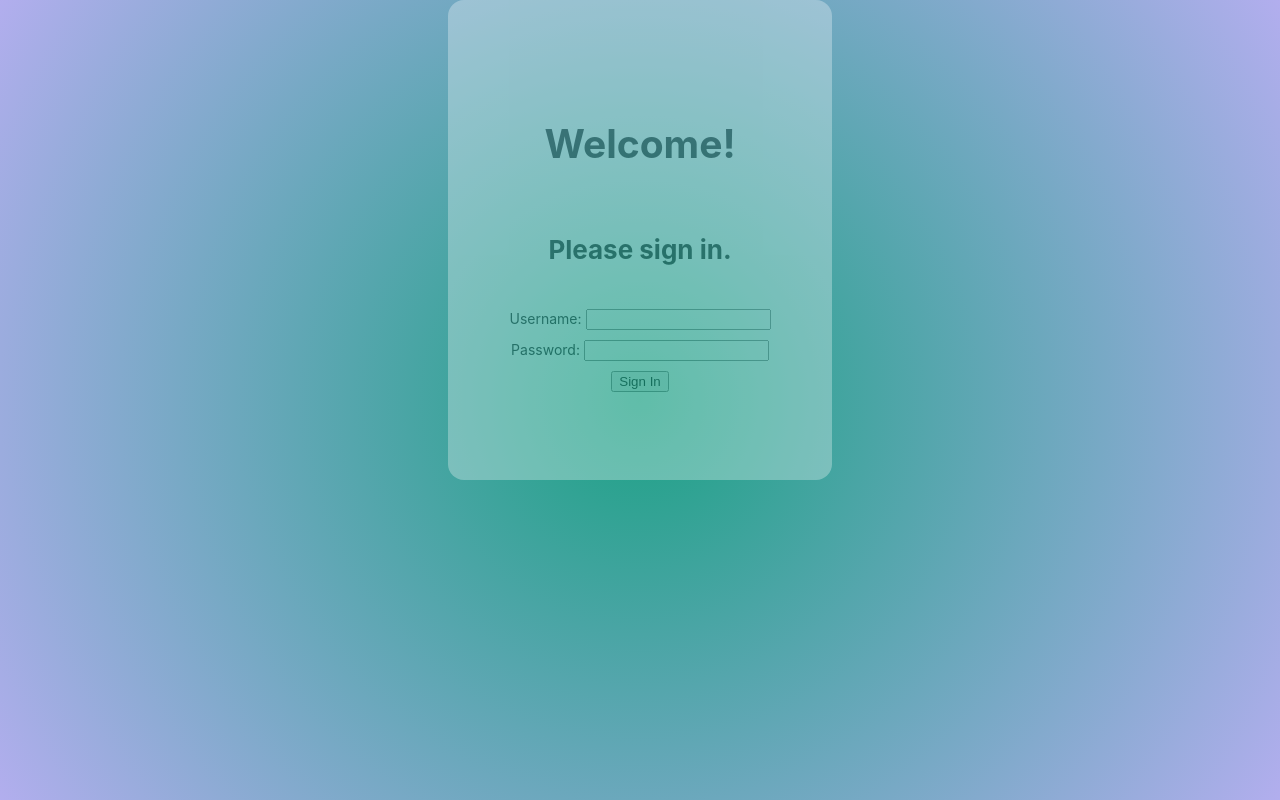
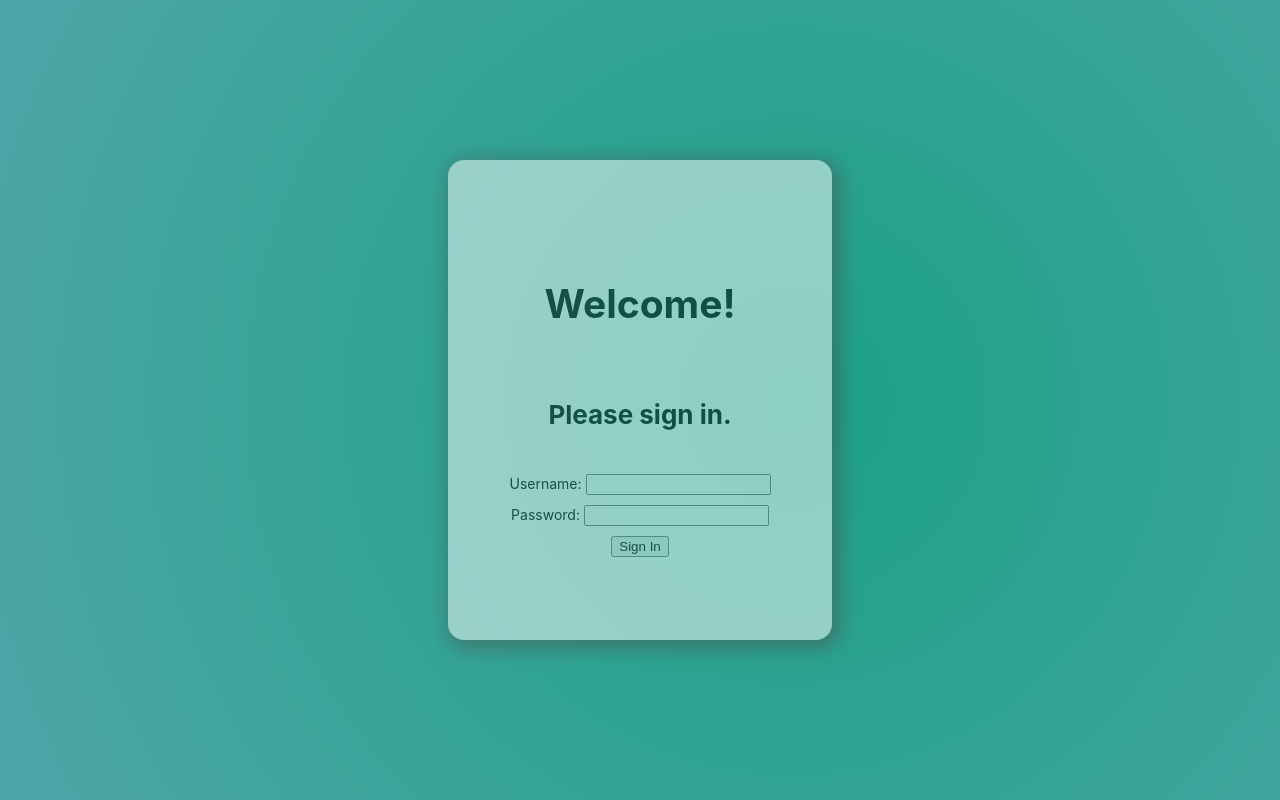
Before and after one commit to NicMortelliti/client, a React (Create React App) app: page / in a window 1280 px wide. Built offline with nearby package versions, Linux system fonts and the light colour scheme.

Commit message:
Center login vertically. Add dropshadow. Add animation.

```diff
--- a/src/components/Card.js
+++ b/src/components/Card.js
@@ -6,8 +6,8 @@ import TextEntry from "./TextEntry";
 function Card() {
   return (
     <div className="card">
-      <h2>Welcome!</h2>
-      <h4>Please sign in.</h4>
+      <h2 className="header">Welcome!</h2>
+      <h4 className="header">Please sign in.</h4>
       <form action="">
         <TextEntry />
         <PasswordEntry />
--- a/src/style.css
+++ b/src/style.css
@@ -1,3 +1,11 @@
+:root {
+  --gradient: radial-gradient(
+    circle,
+    rgba(27, 161, 132, 1) 0%,
+    rgba(178, 174, 238, 1) 100%
+  );
+}
+
 body {
   margin: 0;
   font-family: -apple-system, BlinkMacSystemFont, "Segoe UI", "Roboto", "Oxygen",
@@ -5,6 +13,18 @@ body {
     sans-serif;
   -webkit-font-smoothing: antialiased;
   -moz-osx-font-smoothing: grayscale;
+  background-image: var(--gradient);
+  background-size: 400%;
+  animation: bg-animation 20s infinite alternate;
+}
+
+@keyframes bg-animation {
+  0% {
+    background-position: bottom left;
+  }
+  100% {
+    background-position: top right;
+  }
 }
 
 code {
@@ -15,12 +35,8 @@ code {
 .App {
   min-height: 100vh;
   text-align: center;
-  background: rgb(27, 161, 132);
-  background: radial-gradient(
-    circle,
-    rgba(27, 161, 132, 1) 0%,
-    rgba(178, 174, 238, 1) 100%
-  );
+  display: flex;
+  align-items: center;
 }
 
 .App-header {
@@ -43,11 +59,16 @@ code {
   align-items: center;
   justify-content: center;
   font-size: calc(10px + 2vmin);
-  opacity: 0.3;
+  opacity: 0.5;
   background-color: white;
   color: black;
+  box-shadow: 4px 4px 20px 4px rgb(75, 76, 77);
 }
 
 label {
   font-size: 14px;
 }
+
+.header {
+  padding-top: 5px;
+}
```
